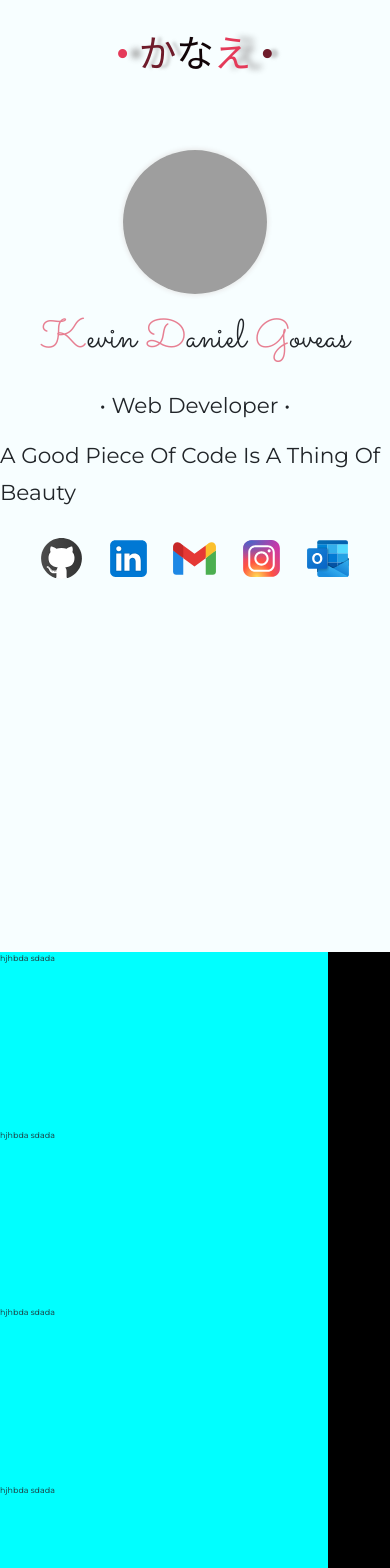
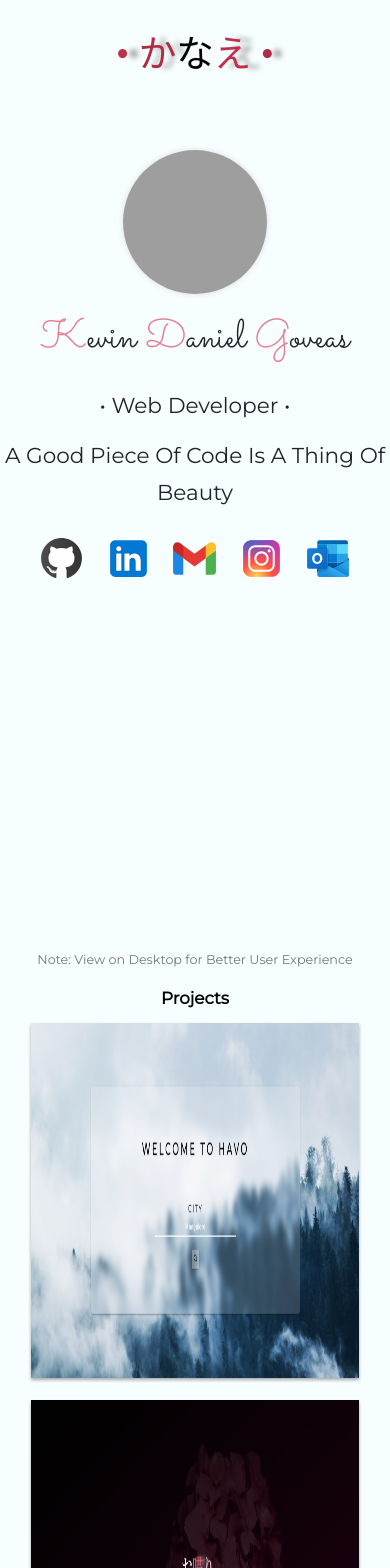
Before and after one commit to kxviel/kanae-portfolio, a Next.js app: page / in a window 390 px wide. Shown: the top 1568 px of the page. Built offline with nearby package versions, Linux system fonts and the light colour scheme; grey boxes are pictures that could not be loaded.

Commit message:
added mobile component

```diff
--- a/components/Projects.Phone.tsx
+++ b/components/Projects.Phone.tsx
@@ -1,11 +1,65 @@
+import { projectList } from "./constants/projects";
+import Image from "next/image";
+import { SiGithub, SiLivestream } from "react-icons/si";
+
 const PhoneProjects = () => {
   return (
     <>
       <div className="phone">
-        <div className="phone__card">hjhbda sdada</div>
-        <div className="phone__card">hjhbda sdada</div>
-        <div className="phone__card">hjhbda sdada</div>
-        <div className="phone__card">hjhbda sdada</div>
+        <h3>Note: View on Desktop for Better User Experience</h3>
+        <h3
+          style={{
+            fontSize: "2.1rem",
+            fontWeight: "bold",
+            color: "black",
+            marginTop: "2.1rem",
+          }}
+        >
+          Projects
+        </h3>
+        {projectList.map((x, i) => (
+          <div key={i} className="phone__card">
+            <div className="phone__card__sides phone__card__sides--front">
+              <Image
+                alt="showcase"
+                src={x.front}
+                layout="fill"
+                objectFit="fill"
+              />
+            </div>
+            <div className="phone__card__sides phone__card__sides--back">
+              <h1>{x.name}</h1>
+              <h3
+                style={{
+                  backgroundColor: "#282D4F",
+                }}
+              >
+                <a
+                  style={{
+                    color: "white",
+                  }}
+                  href={x.github}
+                >
+                  <SiGithub /> GitHub
+                </a>
+              </h3>
+              <h3
+                style={{
+                  backgroundColor: "#548CA8",
+                }}
+              >
+                <a
+                  style={{
+                    color: "white",
+                  }}
+                  href={x.link}
+                >
+                  <SiLivestream /> Live Demo
+                </a>
+              </h3>
+            </div>
+          </div>
+        ))}
       </div>
     </>
   );
--- a/components/Projects.tsx
+++ b/components/Projects.tsx
@@ -19,7 +19,7 @@ import {
 import { projectList } from "./constants/projects";
 
 const Projects = () => {
-  const style = { height: "56px", width: "56px", margin: "0 3.5rem" };
+  const style = { height: "49px", width: "49px", margin: "0 3.5rem" };
   const iconArray = [
     [
       <SiTypescript key="0" style={style} />,
@@ -46,11 +46,10 @@ const Projects = () => {
       <SiTypescript key="0" style={style} />,
       <SiNextDotJs key="1" style={style} />,
       <SiSass key="2" style={style} />,
-      <SiReact key="3" style={style} />,
-      <SiMongodb key="4" style={style} />,
-      <SiServerless key="5" style={style} />,
+      <SiMongodb key="3" style={style} />,
+      <SiServerless key="4" style={style} />,
       <SiBootstrap key="5" style={style} />,
-      <SiMaterialUi key="5" style={style} />,
+      <SiMaterialUi key="6" style={style} />,
     ],
   ];
   return (
--- a/pages/index.tsx
+++ b/pages/index.tsx
@@ -7,7 +7,7 @@ import PhoneProjects from "../components/Projects.Phone";
 import Footer from "../components/Footer";
 
 export default function Home() {
-  const isTabletOrMobile = useMediaQuery({ query: "(max-width: 37.5em)" });
+  const isTabletOrMobile = useMediaQuery({ query: "(max-width: 684px)" });
 
   return (
     <>
--- a/styles/constants/_mixins.scss
+++ b/styles/constants/_mixins.scss
@@ -7,6 +7,11 @@
 
 //1em = 16px
 @mixin respond($breakpoint) {
+  @if $breakpoint == small-phone {
+    @media only screen and (max-width: 25em) {
+      @content;
+    } //600px
+  }
   @if $breakpoint == phone {
     @media only screen and (max-width: 37.5em) {
       @content;
--- a/styles/pages/Landing.scss
+++ b/styles/pages/Landing.scss
@@ -41,7 +41,7 @@
     }
   }
   .extra {
-    // font-family: "Tangerine", cursive;
+    text-align: center;
     font-size: 2.8rem;
     &:hover {
       color: #e77f92;
--- a/styles/pages/Phone.scss
+++ b/styles/pages/Phone.scss
@@ -6,10 +6,71 @@
 
 .phone {
   width: 100%;
-  background-color: black;
+  @include flexBox(column, space-evenly, center);
+  & > h3 {
+    text-align: center;
+    color: #777;
+  }
   &__card {
-    width: 84%;
-    height: 21vh;
-    background-color: aqua;
+    width: 70%;
+    height: 42vh;
+    margin: 1.4rem 0;
+
+    position: relative;
+    perspective: 140rem;
+    &__sides {
+      position: absolute;
+      top: 0;
+      left: 0;
+      background-color: white;
+      transition: all 1.4s ease-in-out;
+      backface-visibility: hidden;
+      &--front,
+      &--back {
+        height: 100%;
+        width: 100%;
+        box-shadow: 0 0.2rem 0.4rem rgba(0, 0, 0, 0.16),
+          0 0.2rem 0.4rem rgba(49, 33, 33, 0.23);
+      }
+      &--back {
+        background-image: url("../../public//bg.svg");
+        background-size: cover;
+        background-position: center;
+        transform: rotateY(180deg);
+        padding: 1.4rem;
+        @include flexBox(column, space-evenly, center);
+        & > h1 {
+          font-weight: bold;
+          font-size: 3.5rem;
+          text-align: center;
+        }
+        & > h3 {
+          font-weight: bold;
+          width: fit-content;
+          padding: 0.7rem;
+          border-radius: 2.1rem;
+          & > a {
+            color: black;
+            text-decoration: none;
+          }
+        }
+      }
+    }
+    &:hover &__sides--front {
+      transform: rotateY(-180deg);
+    }
+    &:hover &__sides--back {
+      box-shadow: 0 1rem 1.4rem rgba(0, 0, 0, 0.16),
+        0 1rem 1.4rem rgba(49, 33, 33, 0.23);
+      transform: rotateY(0);
+    }
   }
 }
+
+@include respond(small-phone) {
+  .phone {
+    &__card {
+      width: 84%;
+    }
+  }
+}
--- a/styles/pages/Projects.scss
+++ b/styles/pages/Projects.scss
@@ -37,7 +37,6 @@
       }
       & > h3 {
         font-weight: bold;
-        background-color: gainsboro;
         width: fit-content;
         padding: 0.7rem;
         border-radius: 2.1rem;
@@ -69,9 +68,10 @@
           left: 0;
           height: 100%;
           width: 100%;
-          transition: all 2s ease;
+          transition: all 2s ease-in;
           backface-visibility: hidden;
           &--front {
+            position: relative;
             width: 84%;
             height: 84%;
           }
```
